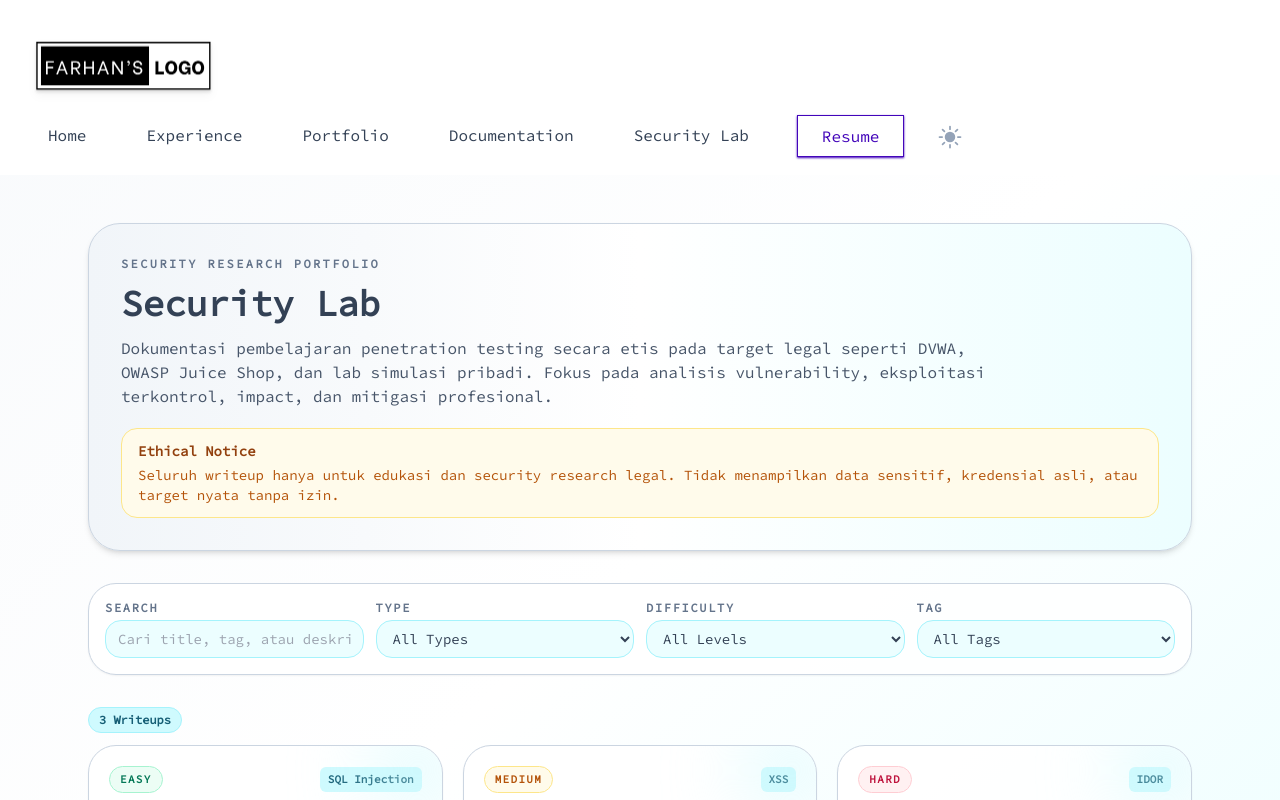
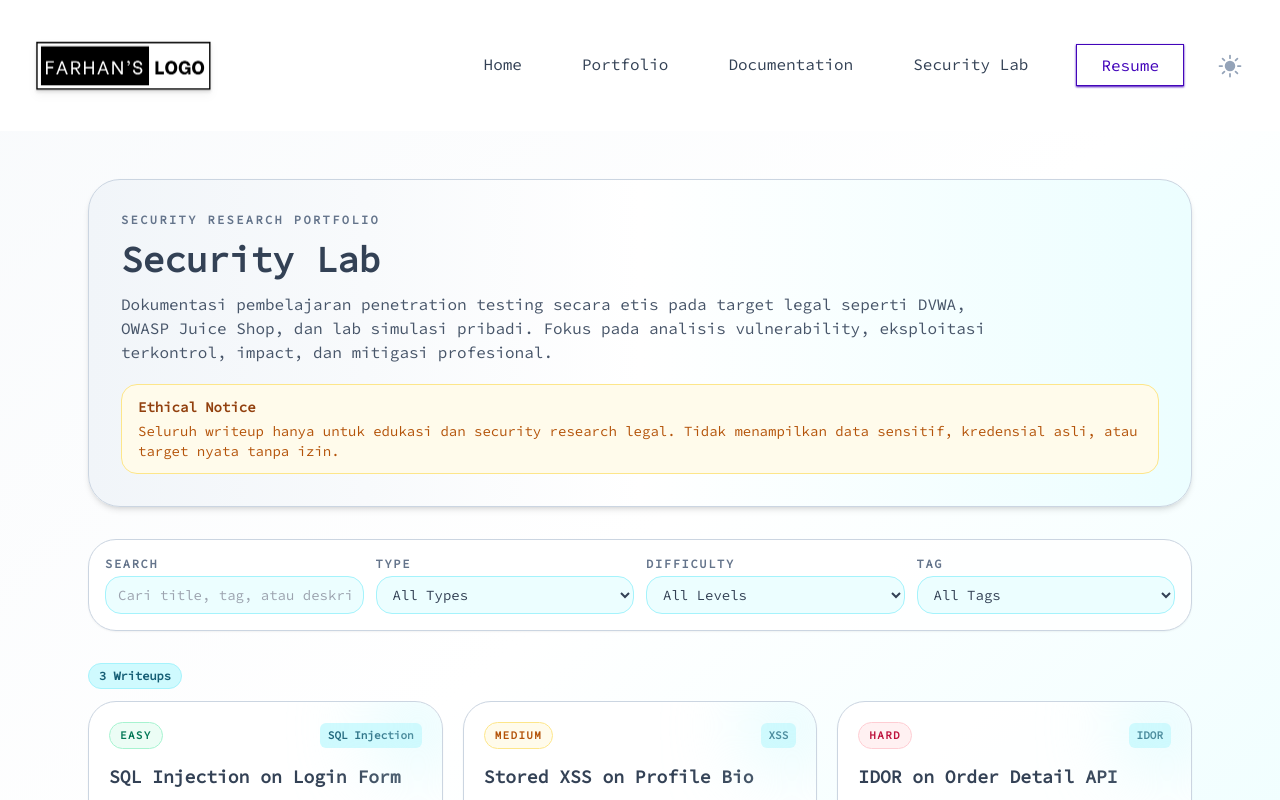
Before and after one commit to FarhanFansuri/portofolio, a Vue app: page /security-lab in a window 1280 px wide. Shown: the top 800 px of the page. Built offline with nearby package versions, Linux system fonts and the light colour scheme.

Commit message:
feat(navbar): remove Experience link from navbar for streamlined navigation

```diff
--- a/src/components/Navbar.vue
+++ b/src/components/Navbar.vue
@@ -33,9 +33,6 @@
                     <li :class="['transition-all motion-reduce:transition-none duration-500 delay-[50ms]', showTransition ? 'translate-y-0 opacity-1' : '-translate-y-4 opacity-0']">
                         <router-link class="block py-2 pl-3 pr-4 text-slate-700 hover:text-link-color dark:text-slate-200" to="/#landing-page">Home</router-link>
                     </li>
-                    <li :class="['transition-all motion-reduce:transition-none duration-500 delay-[150ms]', showTransition ? 'translate-y-0 opacity-1' : '-translate-y-4 opacity-0']">
-                        <router-link class="block py-2 pl-3 pr-4 text-slate-700 hover:text-link-color dark:text-slate-200" to="/#experience-section">Experience</router-link>
-                    </li>
                     <li :class="['transition-all motion-reduce:transition-none duration-500 delay-[200ms]', showTransition ? 'translate-y-0 opacity-1' : '-translate-y-4 opacity-0']">
                         <router-link class="block py-2 pl-3 pr-4 text-slate-700 hover:text-link-color dark:text-slate-200" to="/apps">Portfolio</router-link>
                     </li>
@@ -68,9 +65,6 @@
                 <ul>
                     <li>
                         <router-link class="block py-5 text-slate-700 hover:text-link-color dark:text-slate-200" to="/#landing-page">🏠 Home</router-link>
-                    </li>
-                    <li>
-                        <router-link class="block py-5 text-slate-700 hover:text-link-color dark:text-slate-200" to="/#experience-section">🛡️ Experience</router-link>
                     </li>
                     <li>
                         <router-link class="block py-5 text-slate-700 hover:text-link-color dark:text-slate-200" to="/apps">🧩 Portfolio</router-link>
```
